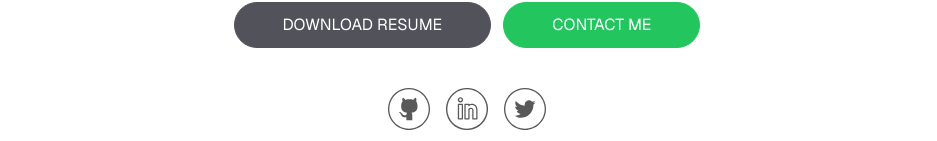
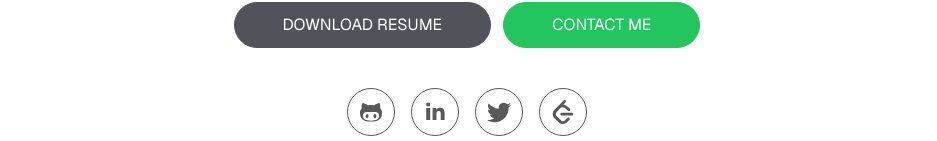
Before and after one commit to riadhlaabidi/riadh.me, a Next.js app: page / in a window 1280 px wide. Shown: the part 659-800 px from the top of the page, without its empty margins (173-1110 px from the left). Built offline with nearby package versions, Linux system fonts and the light colour scheme; no server answers.

Commit message:
Fix icons

```diff
--- a/app/components/icons.tsx
+++ b/app/components/icons.tsx
@@ -2,15 +2,12 @@ export function LinkedinIcon() {
   return (
     <svg
       xmlns="http://www.w3.org/2000/svg"
-      viewBox="0 0 32 32"
-      width="42"
-      height="42"
-      className="fill-secondary-gray hover:fill-green-500 dark:fill-zinc-500 dark:hover:fill-primary-green"
+      viewBox="0 0 30 30"
+      width="24"
+      height="24"
+      className="fill-secondary-gray group-hover:fill-green-500 dark:fill-zinc-500 dark:group-hover:fill-primary-green"
     >
-      <g>
-        <path d="M19.515 11.952c-.678 0-1.18.171-1.573.387-.063-.224-.27-.388-.514-.339h-2.984c-.295-.049-.534.19-.443.5v11c-.091.28.148.52.443.5h2.984c.295.02.534-.22.534-.515l-.001-6.648c-.001-.003-.012-.321.189-.54.161-.174.438-.263.821-.263.638 0 .922.261 1.028.845v6.606c-.105.295.134.535.429.515h3.145c.295.02.534-.22.428-.515v-6.828c.105-3.472-2.368-4.705-4.486-4.705zM23.038 23h-2.076v-6.121c0-1.181-.763-1.913-1.99-1.913-.694 0-1.234.204-1.606.606-.517.56-.477 1.27-.366 1.428v6h-2.022v-9.98h1.916v.336a.532.532 0 00.86.423l.14-.108c.405-.319.824-.65 1.622-.65.826 0 3.523.263 3.523 3.637V23zM11 6.966c-1.122 0-2.034.912-2.034 2.034s.912 2.034 2.034 2.034 2.034-.912 2.034-2.034S12.122 6.966 11 6.966zm0 3c-.532 0-.966-.434-.966-.966s.434-.966.966-.966.966.434.966.966-.434.966-.966.966zM12.428 11.951H9.46c-.295 0-.534.239-.46.549v11c-.074.28.165.52.46.5h2.968c.295.02.534-.22.534-.515v-11a.534.534 0 00-.534-.534zM12 23H9.994v-9.98H12V23z"></path>
-        <path d="M16-.034C7.158-.034-.034 7.158-.034 16S7.158 32.034 16 32.034 32.034 24.842 32.034 16 24.842-.034 16-.034zm0 31C7.748 30.966 1.034 24.252 1.034 16S7.748 1.034 16 1.034 30.966 7.748 30.966 16 24.252 30.966 16 30.966z"></path>
-      </g>
+      <path d="M9,25H4V10h5V25z M6.501,8C5.118,8,4,6.879,4,5.499S5.12,3,6.501,3C7.879,3,9,4.121,9,5.499C9,6.879,7.879,8,6.501,8z M27,25h-4.807v-7.3c0-1.741-0.033-3.98-2.499-3.98c-2.503,0-2.888,1.896-2.888,3.854V25H12V9.989h4.614v2.051h0.065 c0.642-1.18,2.211-2.424,4.551-2.424c4.87,0,5.77,3.109,5.77,7.151C27,16.767,27,25,27,25z"></path>
     </svg>
   );
 }
@@ -19,15 +16,12 @@ export function GithubIcon() {
   return (
     <svg
       xmlns="http://www.w3.org/2000/svg"
-      viewBox="0 0 32 32"
-      width="42"
-      height="42"
-      className="fill-secondary-gray hover:fill-green-500 dark:fill-zinc-500 dark:hover:fill-primary-green"
+      viewBox="0 0 50 50"
+      width="24"
+      height="24"
+      className="fill-secondary-gray group-hover:fill-green-500 dark:fill-zinc-500 dark:group-hover:fill-primary-green"
     >
-      <g>
-        <path d="M18.52 24.493h-4.528s.006-1.344 0-2.265c-3.099.667-3.964-1.699-3.964-1.699-.566-1.132-1.132-1.699-1.132-1.699-1.132-.673 0-.566 0-.566 1.132 0 1.699 1.132 1.699 1.132.994 1.687 2.762 1.416 3.397 1.132 0-.566.248-1.422.566-1.699-2.473-.279-4.532-1.699-4.532-4.53s.568-3.397 1.135-3.964c-.114-.279-.588-1.311.018-2.831 0 0 1.113 0 2.245 1.699.561-.561 2.265-.566 2.832-.566.565 0 2.269.005 2.83.566 1.132-1.699 2.248-1.699 2.248-1.699.605 1.52.132 2.552.017 2.831.566.566 1.132 1.132 1.132 3.964s-2.056 4.251-4.53 4.53c.319.276.566 1.251.566 1.699l.001 3.965z"></path>
-        <path d="M16 1c8.271 0 15 6.729 15 15s-6.729 15-15 15S1 24.271 1 16 7.729 1 16 1m0-1C7.163 0 0 7.164 0 16s7.163 16 16 16 16-7.163 16-16S24.836 0 16 0z"></path>
-      </g>
+      <path d="M 33 29 C 31.203125 29 30 30.515625 30 33 C 30 35.484375 30.890625 38.046875 33 38 C 35.21875 37.949219 36.019531 35.777344 36 33 C 35.984375 30.515625 34.792969 29 33 29 Z M 44.261719 17.066406 C 44.535156 15.722656 44.652344 10.964844 42.679688 6 C 42.679688 6 38.148438 6.496094 31.296875 11.199219 C 29.863281 10.800781 27.429688 10.601563 25 10.601563 C 22.570313 10.601563 20.140625 10.800781 18.699219 11.195313 C 11.851563 6.496094 7.324219 6 7.324219 6 C 5.347656 10.964844 5.445313 15.609375 5.738281 17.066406 C 3.417969 19.585938 2 22.609375 2 26.742188 C 2 44.707031 16.90625 44.996094 20.667969 44.996094 C 21.519531 44.996094 23.210938 44.996094 25 45 C 26.789063 44.996094 28.484375 44.996094 29.332031 44.996094 C 33.09375 44.996094 48 44.707031 48 26.742188 C 48 22.609375 46.582031 19.585938 44.261719 17.066406 Z M 25.140625 43 L 25 43 C 15.570313 43 8.15625 41.660156 8.15625 32.496094 C 8.15625 30.300781 8.933594 28.265625 10.773438 26.574219 C 13.84375 23.753906 19.035156 25.246094 24.929688 25.246094 C 24.953125 25.246094 25.050781 25.246094 25.070313 25.246094 C 30.964844 25.246094 36.160156 23.757813 39.230469 26.574219 C 41.070313 28.265625 41.84375 30.300781 41.84375 32.496094 C 41.84375 41.660156 34.570313 43 25.140625 43 Z M 17 29 C 15.207031 29 14 31.015625 14 33.5 C 14 35.984375 15.207031 38 17 38 C 18.796875 38 20 35.984375 20 33.5 C 20 31.015625 18.796875 29 17 29 Z"></path>
     </svg>
   );
 }
@@ -36,15 +30,36 @@ export function TwitterIcon() {
   return (
     <svg
       xmlns="http://www.w3.org/2000/svg"
-      viewBox="0 0 32 32"
-      width="42"
-      height="42"
-      className="fill-secondary-gray hover:fill-green-500 dark:fill-zinc-500 dark:hover:fill-primary-green"
+      width="24"
+      height="24"
+      viewBox="0 0 50 50"
+      className="fill-secondary-gray group-hover:fill-green-500 dark:fill-zinc-500 dark:group-hover:fill-primary-green"
     >
-      <g>
-        <path d="M18.014 9.564c-1.439.523-2.348 1.874-2.244 3.351l.035.57-.576-.07c-2.094-.268-3.925-1.175-5.479-2.7l-.76-.756-.196.559c-.414 1.245-.149 2.56.714 3.445.46.489.356.559-.437.268-.276-.093-.518-.163-.541-.128-.08.082.196 1.14.414 1.559.299.582.909 1.152 1.577 1.49l.564.268-.667.012c-.644 0-.667.012-.598.257.23.756 1.139 1.559 2.152 1.909l.714.244-.621.372a6.464 6.464 0 0 1-3.085.861c-.519.012-.944.058-.944.093 0 .116 1.405.767 2.221 1.024 2.451.756 5.364.43 7.551-.861 1.554-.92 3.107-2.746 3.833-4.516.392-.942.783-2.665.783-3.49 0-.536.035-.605.679-1.245.38-.372.737-.779.806-.896.115-.221.103-.221-.483-.024-.978.349-1.117.303-.633-.221.356-.372.783-1.047.783-1.245 0-.035-.172.023-.369.128-.207.116-.667.291-1.013.395l-.621.198-.564-.385c-.311-.209-.748-.442-.978-.512-.589-.163-1.487-.14-2.017.046z"></path>
-        <path d="M16 1c8.271 0 15 6.729 15 15s-6.729 15-15 15S1 24.271 1 16 7.729 1 16 1m0-1C7.163 0 0 7.164 0 16s7.163 16 16 16 16-7.164 16-16S24.837 0 16 0z"></path>
-      </g>
+      <path d="M 50.0625 10.4375 C 48.214844 11.257813 46.234375 11.808594 44.152344 12.058594 C 46.277344 10.785156 47.910156 8.769531 48.675781 6.371094 C 46.691406 7.546875 44.484375 8.402344 42.144531 8.863281 C 40.269531 6.863281 37.597656 5.617188 34.640625 5.617188 C 28.960938 5.617188 24.355469 10.21875 24.355469 15.898438 C 24.355469 16.703125 24.449219 17.488281 24.625 18.242188 C 16.078125 17.8125 8.503906 13.71875 3.429688 7.496094 C 2.542969 9.019531 2.039063 10.785156 2.039063 12.667969 C 2.039063 16.234375 3.851563 19.382813 6.613281 21.230469 C 4.925781 21.175781 3.339844 20.710938 1.953125 19.941406 C 1.953125 19.984375 1.953125 20.027344 1.953125 20.070313 C 1.953125 25.054688 5.5 29.207031 10.199219 30.15625 C 9.339844 30.390625 8.429688 30.515625 7.492188 30.515625 C 6.828125 30.515625 6.183594 30.453125 5.554688 30.328125 C 6.867188 34.410156 10.664063 37.390625 15.160156 37.472656 C 11.644531 40.230469 7.210938 41.871094 2.390625 41.871094 C 1.558594 41.871094 0.742188 41.824219 -0.0585938 41.726563 C 4.488281 44.648438 9.894531 46.347656 15.703125 46.347656 C 34.617188 46.347656 44.960938 30.679688 44.960938 17.09375 C 44.960938 16.648438 44.949219 16.199219 44.933594 15.761719 C 46.941406 14.3125 48.683594 12.5 50.0625 10.4375 Z"></path>
+    </svg>
+  );
+}
+
+export function LeetcodeIcon() {
+  return (
+    <svg
+      xmlns="http://www.w3.org/2000/svg"
+      viewBox="0 0 95 111"
+      width="24"
+      height="24"
+      className="fill-secondary-gray group-hover:fill-green-500 dark:fill-zinc-500 dark:group-hover:fill-primary-green"
+    >
+      <path d="M68.0063 83.0664C70.5 80.5764 74.5366 80.5829 77.0223 83.0809C79.508 85.579 79.5015 89.6226 77.0078 92.1127L65.9346 103.17C55.7187 113.371 39.06 113.519 28.6718 103.513C28.6117 103.456 23.9861 98.9201 8.72653 83.957C-1.42528 74.0029 -2.43665 58.0749 7.11648 47.8464L24.9282 28.7745C34.4095 18.6219 51.887 17.5122 62.7275 26.2789L78.9048 39.362C81.6444 41.5776 82.0723 45.5985 79.8606 48.3429C77.6488 51.0873 73.635 51.5159 70.8954 49.3003L54.7182 36.2173C49.0488 31.6325 39.1314 32.2622 34.2394 37.5006L16.4274 56.5727C11.7767 61.5522 12.2861 69.574 17.6456 74.8292C28.851 85.8169 37.4869 94.2846 37.4969 94.2942C42.8977 99.496 51.6304 99.4184 56.9331 94.1234L68.0063 83.0664Z"></path>
+      <path
+        fill-rule="evenodd"
+        clip-rule="evenodd"
+        d="M41.1067 72.0014C37.5858 72.0014 34.7314 69.1421 34.7314 65.615C34.7314 62.0879 37.5858 59.2286 41.1067 59.2286H88.1245C91.6454 59.2286 94.4997 62.0879 94.4997 65.615C94.4997 69.1421 91.6454 72.0014 88.1245 72.0014H41.1067Z"
+      ></path>
+      <path
+        fill-rule="evenodd"
+        clip-rule="evenodd"
+        d="M49.9118 2.02335C52.3173 -0.55232 56.3517 -0.686894 58.9228 1.72277C61.494 4.13244 61.6284 8.17385 59.2229 10.7495L16.4276 56.5729C11.7768 61.552 12.2861 69.5738 17.6453 74.8292L37.4088 94.2091C39.9249 96.6764 39.968 100.72 37.505 103.24C35.042 105.761 31.0056 105.804 28.4895 103.337L8.72593 83.9567C-1.42529 74.0021 -2.43665 58.0741 7.1169 47.8463L49.9118 2.02335Z"
+      ></path>
     </svg>
   );
 }
--- a/app/page.tsx
+++ b/app/page.tsx
@@ -1,6 +1,31 @@
 import Image from 'next/image';
 import Link from 'next/link';
-import { GithubIcon, LinkedinIcon, TwitterIcon } from './components/icons';
+import {
+  GithubIcon,
+  LeetcodeIcon,
+  LinkedinIcon,
+  TwitterIcon,
+} from './components/icons';
+import { ReactElement } from 'react';
+
+function SocialLink({
+  href,
+  children,
+}: {
+  href: string;
+  children: ReactElement;
+}) {
+  return (
+    <a
+      className="group flex h-12 w-12 items-center justify-center rounded-full border border-secondary-gray hover:border-green-500"
+      href={href}
+      target="_blank"
+      rel="noreferer noopener nofollow"
+    >
+      {children}
+    </a>
+  );
+}
 
 export default function Home() {
   return (
@@ -48,27 +73,18 @@ export default function Home() {
         </Link>
       </div>
       <div className="mt-10 flex gap-4">
-        <a
-          href="https://github.com/riadhlaabidi"
-          target="_blank"
-          rel="noreferer noopener nofollow"
-        >
+        <SocialLink href="https://github.com/riadhlaabidi">
           <GithubIcon />
-        </a>
-        <a
-          href="https://www.linkedin.com/in/riadhlaabidi/"
-          target="_blank"
-          rel="noreferer noopener nofollow"
-        >
+        </SocialLink>
+        <SocialLink href="https://www.linkedin.com/in/riadhlaabidi/">
           <LinkedinIcon />
-        </a>
-        <a
-          href="https://twitter.com/riadh__laabidi"
-          target="_blank"
-          rel="noreferer noopener nofollow"
-        >
+        </SocialLink>
+        <SocialLink href="https://twitter.com/riadh__laabidi">
           <TwitterIcon />
-        </a>
+        </SocialLink>
+        <SocialLink href="https://leetcode.com/riadhlaabidi">
+          <LeetcodeIcon />
+        </SocialLink>
       </div>
     </section>
   );
```
